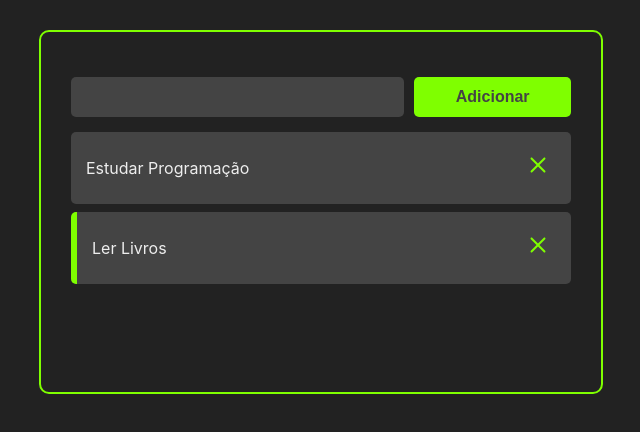
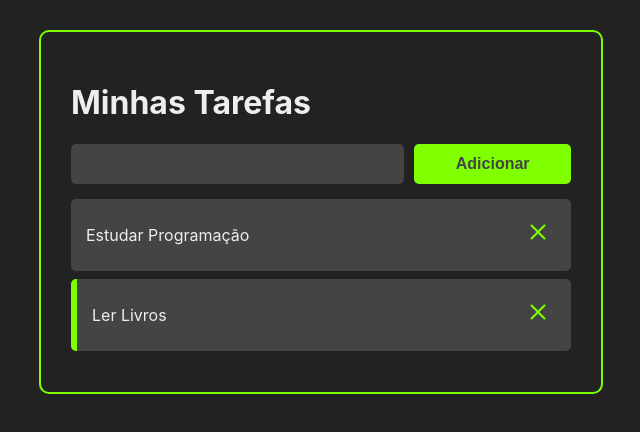
Before and after one commit to LuizCBonini/curso-react, a React (Create React App) app: page / in a window 1280 px wide. Shown: the top 432 px of the page, without its empty margins (319-959 px from the left). Built offline with nearby package versions, Linux system fonts and the light colour scheme.

Commit message:
Criação do Header

```diff
--- a/src/App.jsx
+++ b/src/App.jsx
@@ -1,6 +1,7 @@
 import React, { useState } from 'react'
 import {v4 as uuidv4} from 'uuid'
 
+import Header from './components/Header'
 import Tasks from './components/Tasks'
 import AddTask from './components/AddTask'
 
@@ -48,6 +49,7 @@
   return (
     <>
       <div className='container'>
+        <Header/>
         <AddTask handleTaskAddition={handleTaskAddition} />
         <Tasks tasks={tasks} handleTaskClick={handleTaskClick} handleTaskDeletion={handleTaskDeletion}/>
       </div>
--- /dev/null
+++ b/src/components/Header.jsx
@@ -0,0 +1,7 @@
+import React from 'react';
+
+const Header = () => {
+    return ( <h1 style={ {color: '#eee'} }>Minhas Tarefas</h1> );
+}
+
+export default Header;
```
